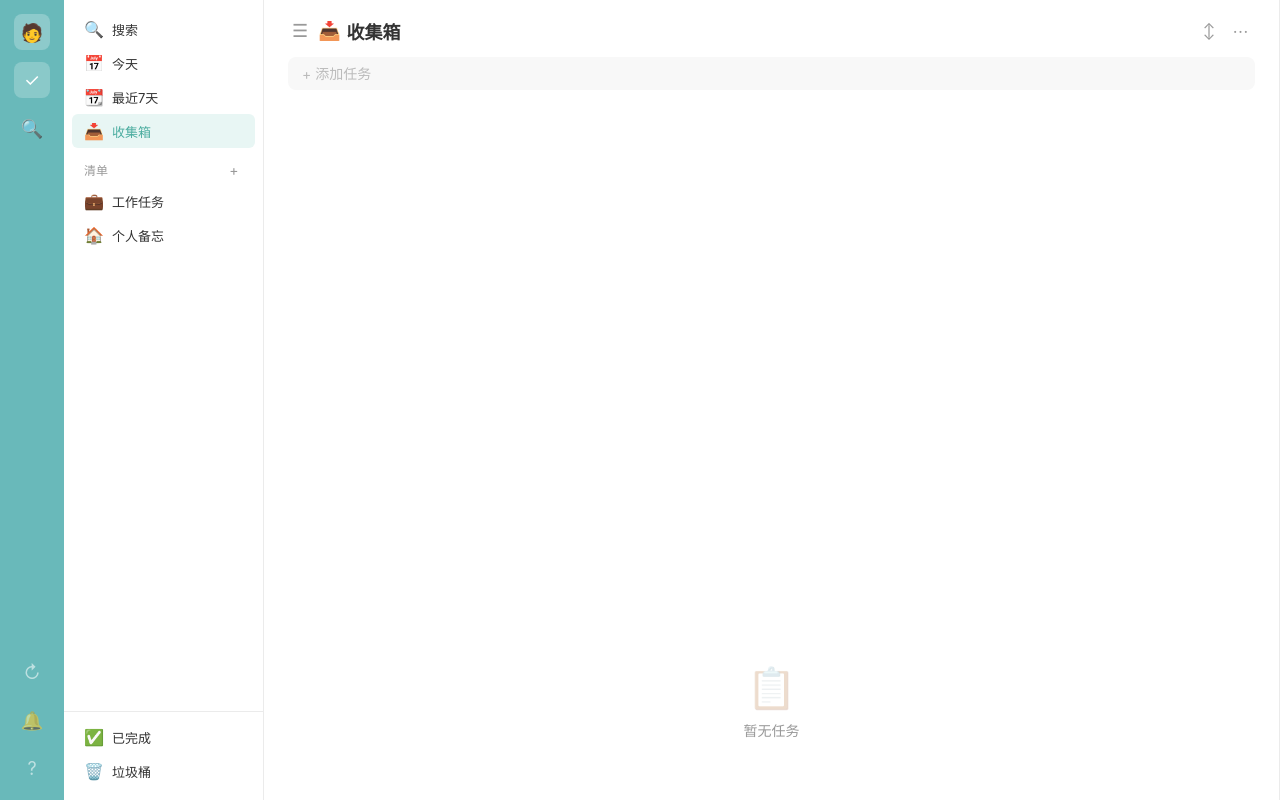
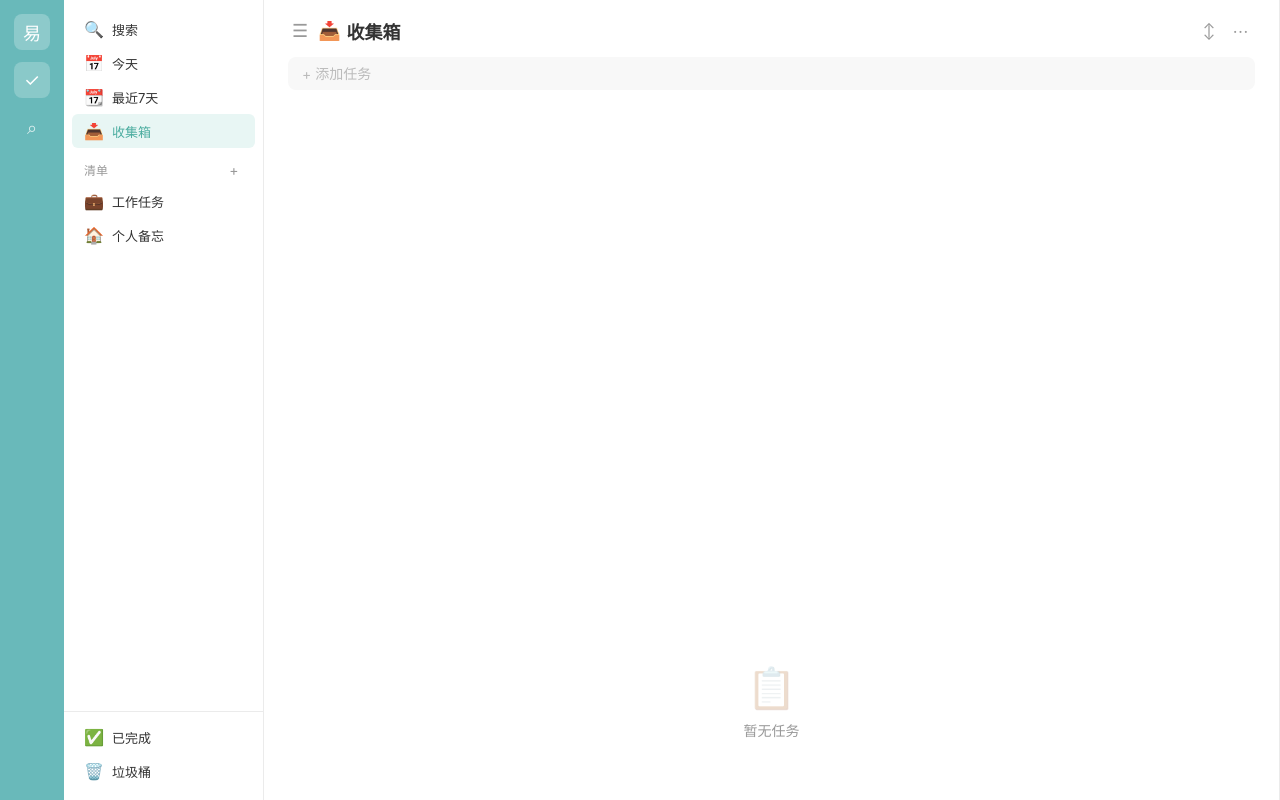
Before and after one commit to DFreeMind/simple-to-do, a Vue app: page / in a window 1280 px wide. Built offline with nearby package versions, Linux system fonts and the light colour scheme.

Commit message:
统一易简清单产品壳

```diff
--- a/package.json
+++ b/package.json
@@ -1,7 +1,7 @@
 {
   "name": "simple-to-do",
   "version": "1.0.0",
-  "description": "滴答清单 MVP 复刻版",
+  "description": "易简清单，本地优先的桌面待办应用",
   "scripts": {
     "dev": "vite",
     "build": "vite build",
--- a/src-tauri/tauri.conf.json
+++ b/src-tauri/tauri.conf.json
@@ -1,6 +1,6 @@
 {
   "$schema": "https://schema.tauri.app/config/2",
-  "productName": "滴答清单 MVP",
+  "productName": "易简清单",
   "version": "1.0.0",
   "identifier": "com.simpletodo.desktop",
   "build": {
@@ -12,7 +12,7 @@
   "app": {
     "windows": [
       {
-        "title": "滴答清单 MVP",
+        "title": "易简清单",
         "width": 1200,
         "height": 800,
         "minWidth": 900,
--- a/src/components/AppRail.vue
+++ b/src/components/AppRail.vue
@@ -1,12 +1,13 @@
 <template>
   <aside class="app-rail">
-    <button class="rail-avatar" title="个人">
-      <span>🧑</span>
+    <button class="rail-avatar" title="易简清单" aria-label="易简清单">
+      <span>易</span>
     </button>
     <button
       class="rail-btn"
       :class="{ active: store.currentView !== 'search' }"
       title="任务"
+      aria-label="任务"
       @click="store.setView('inbox')"
     >
       ✓
@@ -15,14 +16,12 @@
       class="rail-btn"
       :class="{ active: store.currentView === 'search' }"
       title="搜索"
+      aria-label="搜索"
       @click="store.setSearch(store.searchQuery)"
     >
-      🔍
+      ⌕
     </button>
     <div class="rail-spacer"></div>
-    <button class="rail-btn muted" title="同步状态">↻</button>
-    <button class="rail-btn muted" title="提醒">🔔</button>
-    <button class="rail-btn muted" title="帮助">?</button>
   </aside>
 </template>
 
```
Also changed, not shown: src-tauri/icons/icon.png (added), 4 other files (tests, documents, lock files or other folders).
